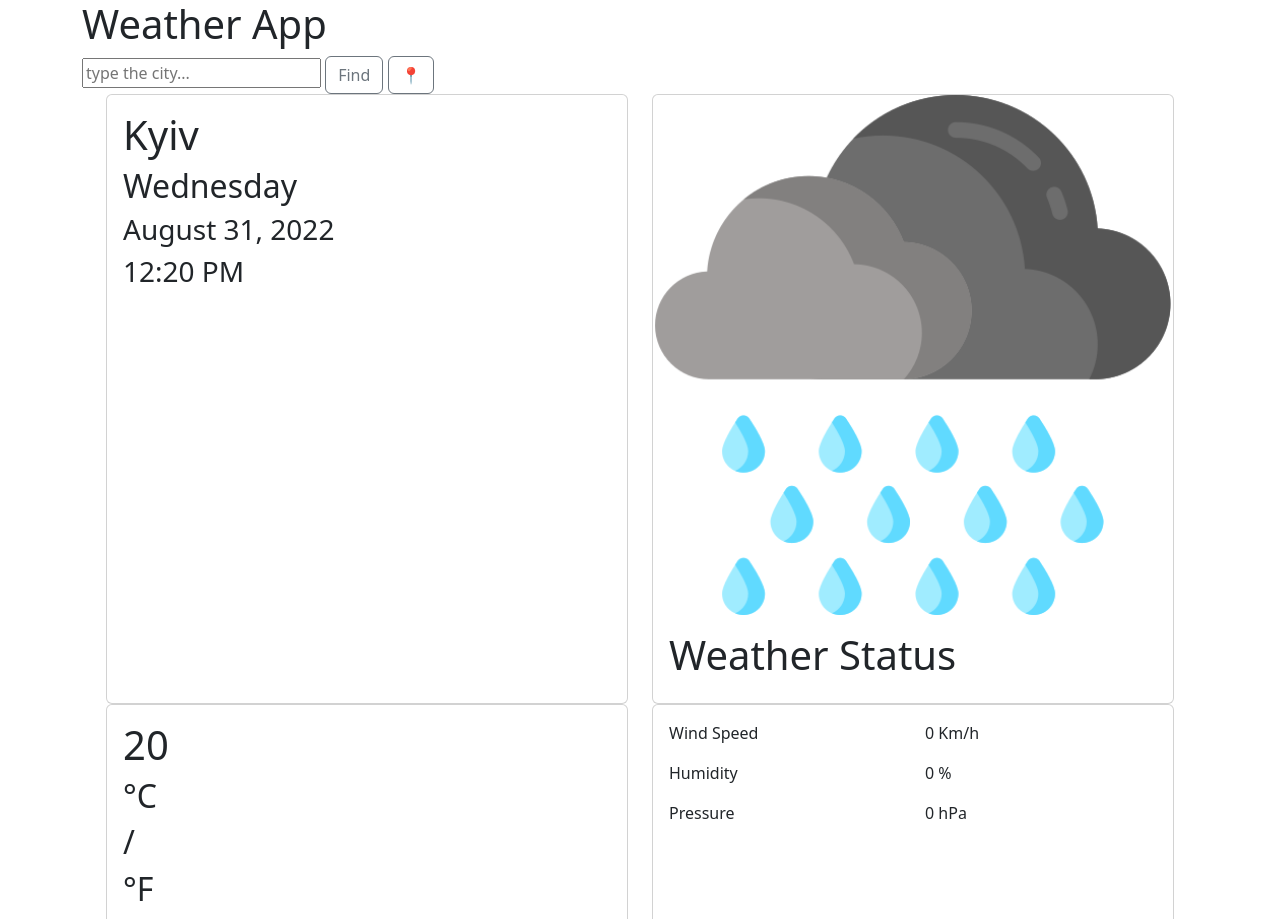
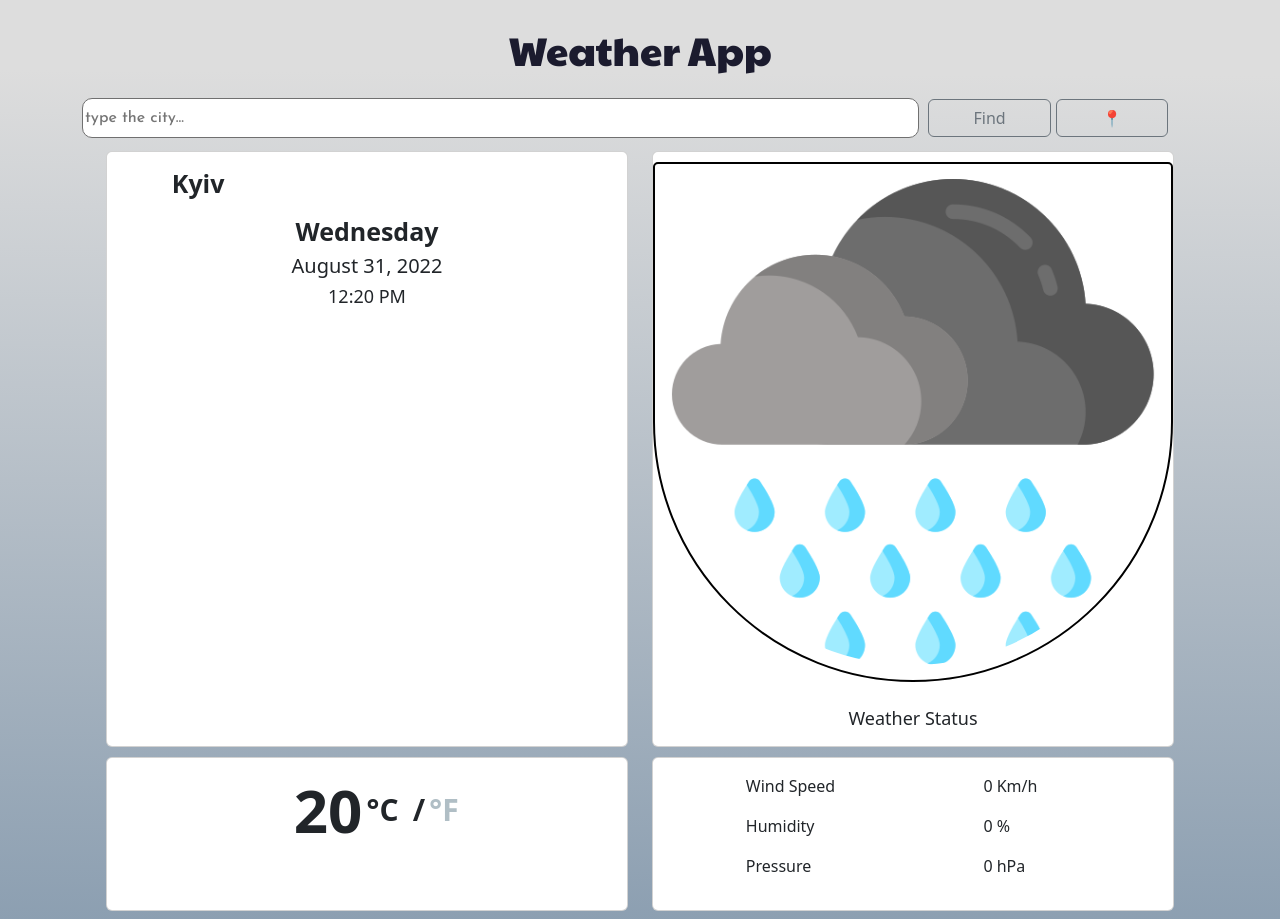
Before and after one commit to malachasha/my-weather-app, a plain HTML site: page index.html in a window 1280 px wide. Shown: the top 919 px of the page. Drawn offline with nearby package versions, Linux system fonts and the light colour scheme.

Commit message:
added styles.css

```diff
--- a/index.html
+++ b/index.html
@@ -4,7 +4,7 @@
     <title>Search Engine</title>
     <meta charset="UTF-8" />
     <meta name="viewport" content="width=device-width, initial-scale=1" />
-    <link href="src/styles.css" />
+    <link rel="stylesheet" type="text/css" href="src/styles.css" />
     <script src="https://cdn.jsdelivr.net/npm/axios/dist/axios.min.js"></script>
     <link
       href="https://cdn.jsdelivr.net/npm/bootstrap@5.2.0/dist/css/bootstrap.min.css"
--- a/src/styles.css
+++ b/src/styles.css
@@ -1,5 +1,5 @@
 .h1-main {
-  color: rgb(24, 24, 43);
+  color: rgb(27, 27, 46);
   text-align: center;
   margin: 25px;
   font-family: "Paytone One", sans-serif;
```
